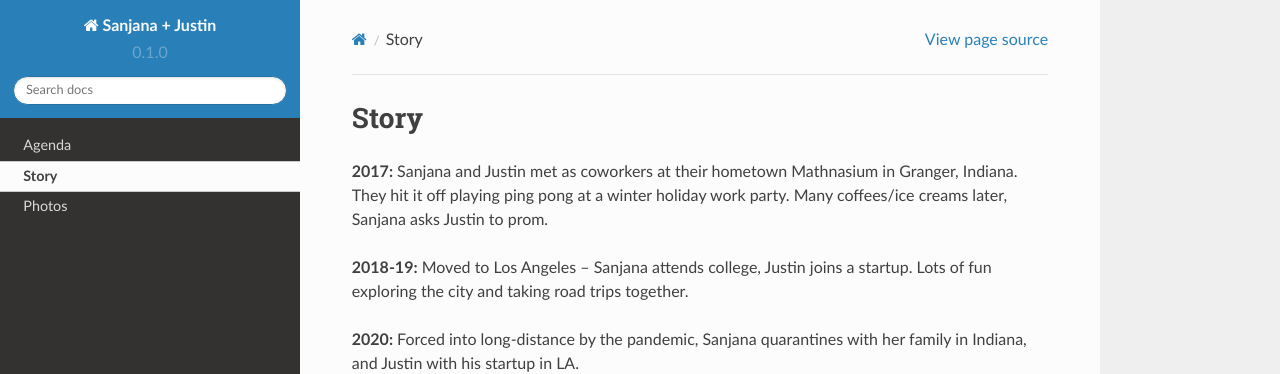
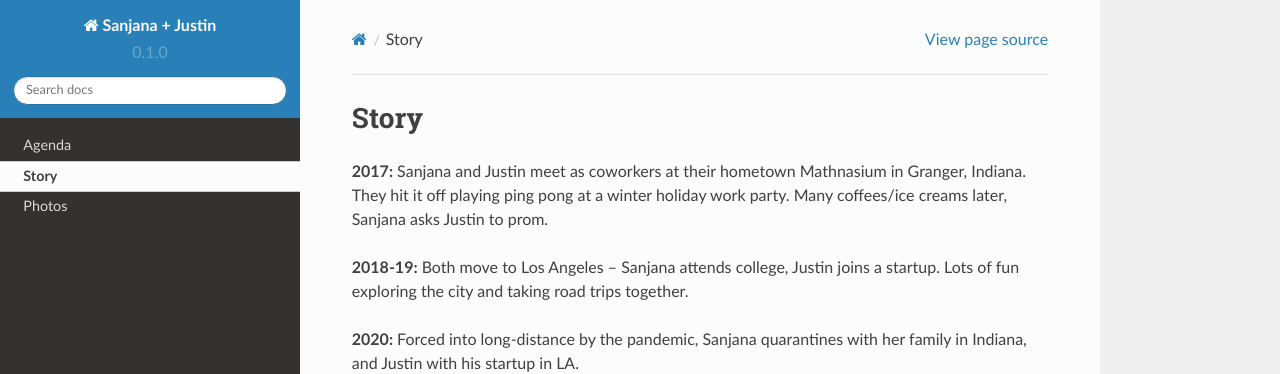
Before and after one commit to jpskycak/wedding, a Sphinx documentation site: the page built from docs/source/story.rst, in a window 1280 px wide. Shown: the top 374 px of the page. Built offline with Sphinx 7.4.7 and the Read the Docs theme 2.0.0, drawn with Linux system fonts in a browser that asks for light colours.

Commit message:
Update story.rst

```diff
--- a/docs/source/story.rst
+++ b/docs/source/story.rst
@@ -2,12 +2,12 @@ Story
 =====
 
 **2017:**
-Sanjana and Justin met as coworkers at their hometown Mathnasium in Granger, Indiana.
+Sanjana and Justin meet as coworkers at their hometown Mathnasium in Granger, Indiana.
 They hit it off playing ping pong at a winter holiday work party.
 Many coffees/ice creams later, Sanjana asks Justin to prom.
 
 **2018-19:**
-Moved to Los Angeles – Sanjana attends college, Justin joins a startup.
+Both move to Los Angeles – Sanjana attends college, Justin joins a startup.
 Lots of fun exploring the city and taking road trips together.
 
 **2020:**
```
